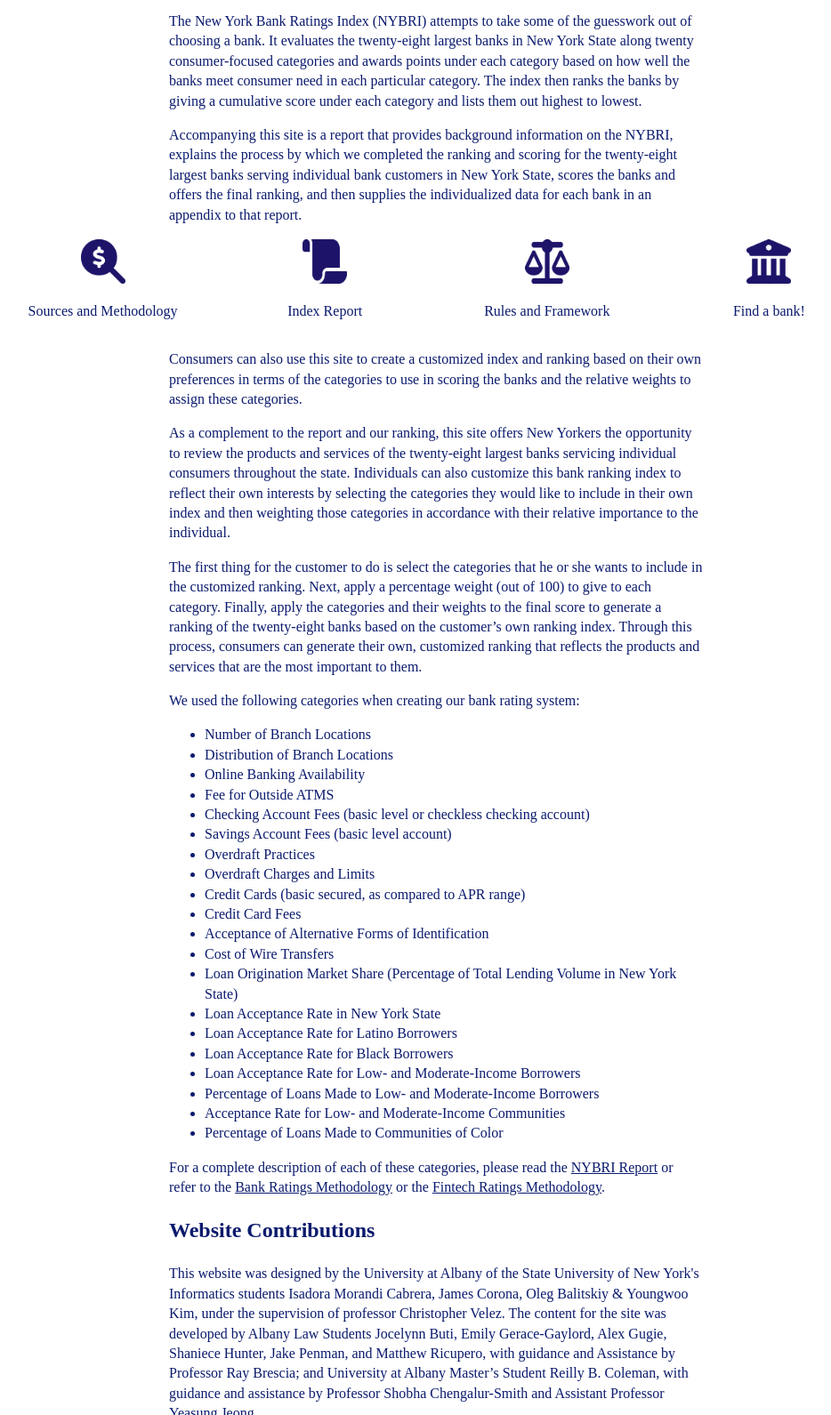
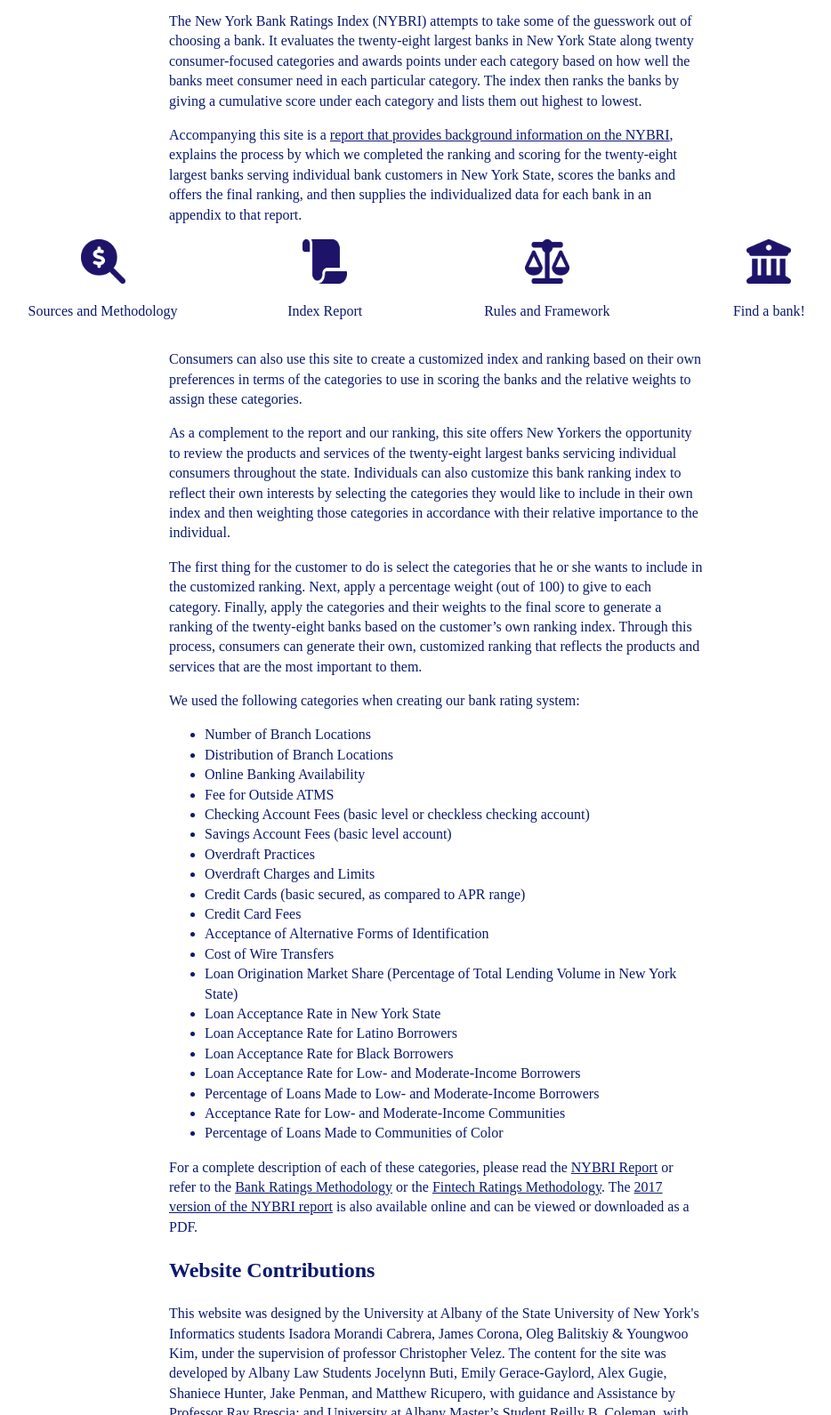
Before and after one commit to chris-velez/lobbster-nybri-test, a plain HTML site: page nybri/about.html in a window 1280 px wide. Shown: the part 1045-2636 px from the top of the page at 89% size, without its empty margins (150-1084 px from the left). Drawn offline with Linux system fonts and the light colour scheme.

Commit message:
Updated about page

```diff
--- a/nybri/about.html
+++ b/nybri/about.html
@@ -40,7 +40,7 @@
 
             <p>The New York Bank Ratings Index (NYBRI) attempts to take some of the guesswork out of choosing a bank. It evaluates the twenty-eight largest banks in New York State along twenty consumer-focused categories and awards points under each category based on how well the banks meet consumer need in each particular category. The index then ranks the banks by giving a cumulative score under each category and lists them out highest to lowest.</p>
 
-            <p>Accompanying this site is a report that provides background information on the NYBRI, explains the process by which we completed the ranking and scoring for the twenty-eight largest banks serving individual bank customers in New York State, scores the banks and offers the final ranking, and then supplies the individualized data for each bank in an appendix to that report.</p>
+            <p>Accompanying this site is a <a href="files/nybri-report.pdf">report that provides background information on the NYBRI</a>, explains the process by which we completed the ranking and scoring for the twenty-eight largest banks serving individual bank customers in New York State, scores the banks and offers the final ranking, and then supplies the individualized data for each bank in an appendix to that report.</p>
 
             <div class="about-icons">
 
@@ -98,7 +98,7 @@
             </ul>
             <!-- Added new link to document 'Category Breakdown' -->
             <!-- Date: 2/15/2024-->
-            <p class="no-indent">For a complete description of each of these categories, please read the <a href="files/nybri-report.pdf" target="_blank">NYBRI Report</a> or refer to the <a href="files/bank-ratings-methodology.pdf">Bank Ratings Methodology</a> or the <a href="files/fintech-ratings-methodology.pdf">Fintech Ratings Methodology</a>.</p>
+            <p class="no-indent">For a complete description of each of these categories, please read the <a href="files/nybri-report.pdf" target="_blank">NYBRI Report</a> or refer to the <a href="files/bank-ratings-methodology.pdf">Bank Ratings Methodology</a> or the <a href="files/fintech-ratings-methodology.pdf">Fintech Ratings Methodology</a>. The <a href="https://papers.ssrn.com/sol3/papers.cfm?abstract_id=2937793">2017 version of the NYBRI report</a> is also available online and can be viewed or downloaded as a PDF.</p>
 
             <h2 id="contributions">Website Contributions</h2>
             <p>This website was designed by the University at Albany of the State University of New York's Informatics students Isadora Morandi Cabrera, James Corona, Oleg Balitskiy &amp; Youngwoo Kim, under the supervision of professor Christopher Velez. The content for the site was developed by Albany Law Students Jocelynn Buti, Emily Gerace-Gaylord, Alex Gugie, Shaniece Hunter, Jake Penman, and Matthew Ricupero, with guidance and Assistance by Professor Ray Brescia; and University at Albany Master’s Student Reilly B. Coleman, with guidance and assistance by Professor Shobha Chengalur-Smith and Assistant Professor Yeasung Jeong.</p>
```
